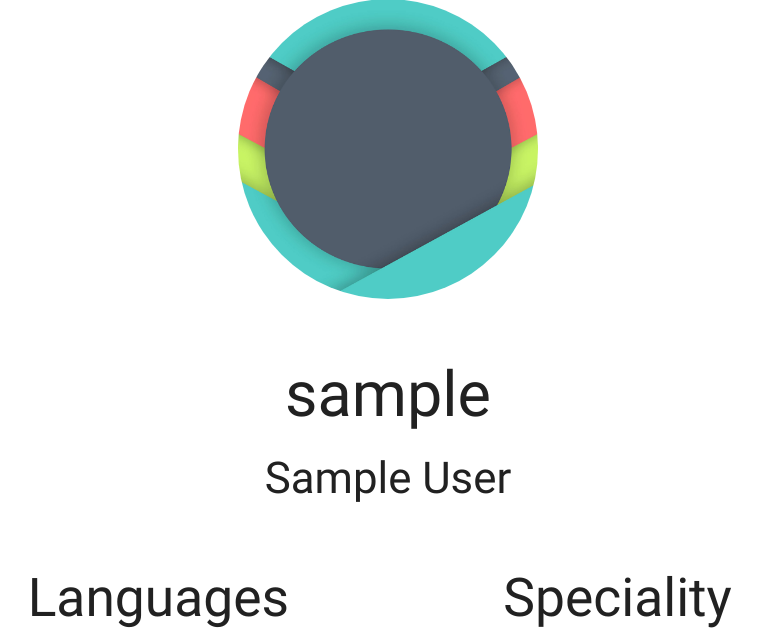
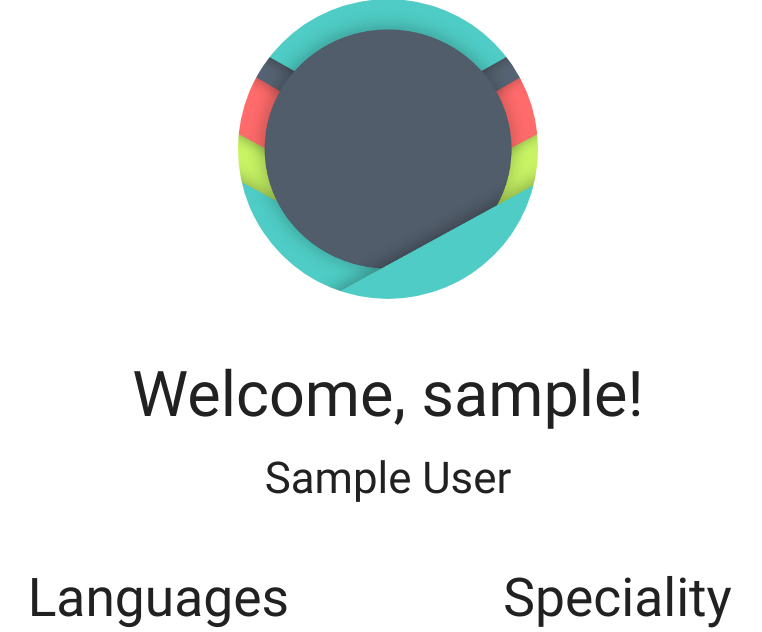
Before and after one commit to BennetMontgomery/HackParty, a Flask app: page /profile in a window 1280 px wide. Shown: the part 110-742 px from the top of the page, without its empty margins (252-1014 px from the left). Run offline with Flask 2, Linux system fonts and the light colour scheme; the visitor is signed in with stand-in values (Sample User, id 1); data that the repository does not hold is empty; some libraries are stand-ins or nearby versions.

Commit message:
Updated Welcome user

```diff
--- a/templates/profile.html
+++ b/templates/profile.html
@@ -1,5 +1,4 @@
 <!DOCTYPE html>
-
 <head>
   <link href="https://fonts.googleapis.com/icon?family=Material+Icons" rel="stylesheet">
   <link rel="stylesheet" type="text/css" href="https://cdnjs.cloudflare.com/ajax/libs/materialize/0.100.2/css/materialize.min.css"/>
@@ -26,7 +25,7 @@
 </div>
 <br>
 <div class="container center-align">
-	<h1 id="username">{{session['username']}}</h1>
+	<h1 id="username">Welcome, {{session['username']}}!</h1>
 	<h3 id="name">{{session['name']}}</h3>
 </div>
 <br>
```
